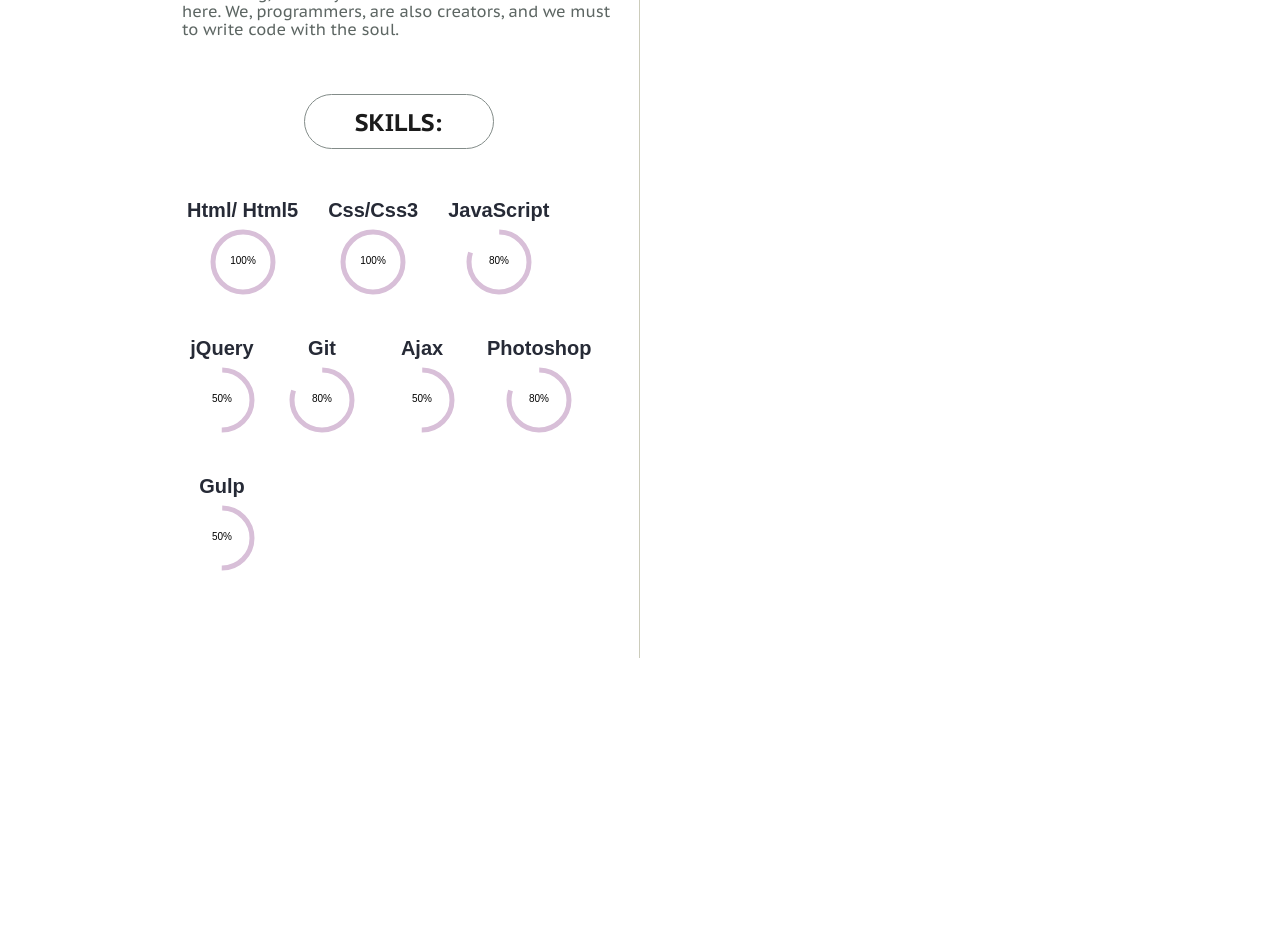
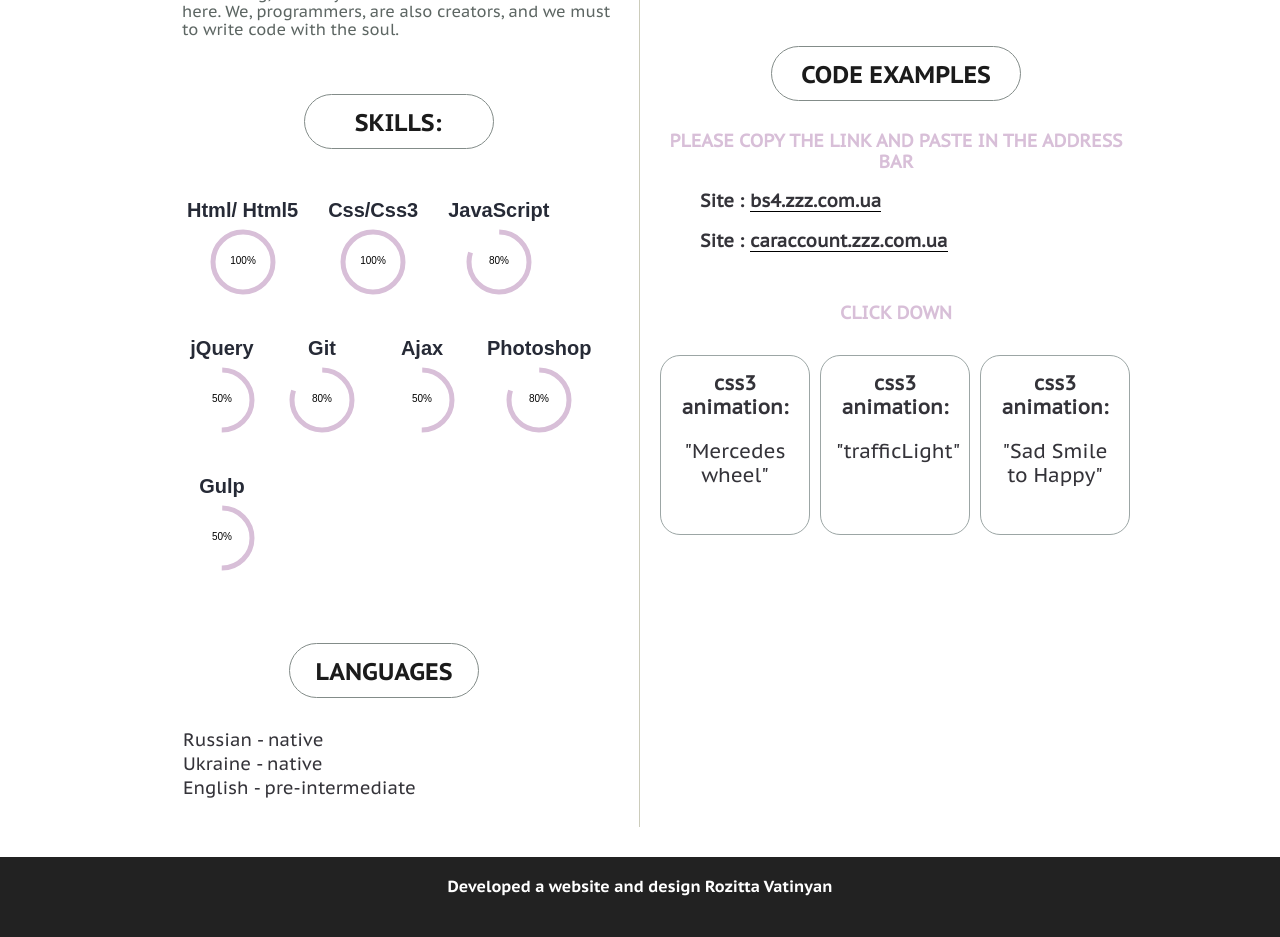
Before and after one commit to Rozitta/rsschool-2019Q1-cv, a website: page index.html in a window 1280 px wide. Shown: the part 1700-2637 px from the top of the page. Before the commit the page ends 2358 px from the top, so only its background shows below. Drawn offline with Linux system fonts and the light colour scheme; a web font is replaced by a local one.

Commit message:
feat: add examples section, languages and footer

```diff
--- a/css/style.css
+++ b/css/style.css
@@ -237,6 +237,7 @@
 /* main block*/
 main {
   min-height: 1000px;
+  padding-bottom: 30px;
 }
 
 .main {
@@ -514,9 +515,124 @@
       margin: 5px auto;
   }
 
+/* code examples */
+
+.section-examples{
+    width: 250px;
+}
+.examples-arrow{
+    font-family: "PTSansCaptionRegular", "Arial", "Helvetica", sans-serif;
+    color:#D8BFD8;
+    font-size: 1.125rem;
+    text-transform: uppercase;
+    font-weight: bold;
+    text-align: center;
+}
+.portfolio-blog{
+      padding: 0;
+      display: flex;
+      justify-content: flex-start;
+      flex-wrap: wrap;
+
+}
+.portfolio-site-block{
+    margin-bottom: 50px;
+}
+.portfolio-item{
+    list-style: none;
+    margin-bottom: 12px;
+    line-height: 24px;
+    max-width: 743px;
+   margin: 15px 5px;
+   display: block;
+   font-size: 1.25rem;
+    color: #343339;
+    font-family: "PTSansCaptionRegular", "Arial", "Helvetica", sans-serif;
+
+}
+.portfolio-site{
+    position: relative;
+    cursor: pointer;
+}
+.portfolio-site::after{
+position: absolute;
+content: '';
+bottom: 0;
+left: 0;
+width: 100%;
+height: 1px;
+background-color: #000000;
+display: block;
+}
+.portfolio-item > span{
+    text-align: center;
+    font-weight: bold;
+    margin-bottom: 20px;
+    font-size: 1.125rem;
+}
+.portfolio-item > a:hover{
+    background-color: #D8BFD8;
+    border: 1px solid #D8BFD8;
+    transition: .8s;
+}
+.portfolio-item > a{
+    text-align: center;
+    display: inline-block;
+    text-decoration: none;
+    font-size: 1.25rem;
+    color: #343339;
+    display: block;
+    width: 150px;
+    min-height: 180px;
+    position: relative;
+    border: 1px solid #9ca6a5;
+    border-radius: 20px;
+    padding: 15px;
+    display: block;
+
+    text-align: center;
+    font-family: "PTSansCaptionRegular", "Arial", "Helvetica", sans-serif;
+}
+
+.portfolio-item > a > span{
+    display: block;
+    text-align: center;
+    font-weight: bold;
+    margin-bottom: 20px;
+}
+
+/* languages */
+
+.languages-items{
+    position: relative;
+
+  max-width: 743px;
+  margin-bottom: 12px;
+
+  list-style: none;
+  font-size: 1.125rem;
+  line-height: 24px;
+  font-family: "PTSansCaptionRegular", "Arial", "Helvetica", sans-serif;
+  color: #343339;
+}
 
 
+footer{
+    background-color: #222222;
+    height: 80px;
+    width: 100%;
+}
+.footer{
 
+    font-size: 1rem;
+    font-family: "PTSansCaptionBold", "Arial", "Helvetica", sans-serif;
+    color: #ffffff;
+    text-align: center;
+    padding: 20px;
+    max-width: 1024px;
+margin: 0 auto;
+
+}
 /* styles from libs */
 .particles-js {
   position: absolute;
--- a/index.html
+++ b/index.html
@@ -26,14 +26,13 @@
                 <h1 class="profile-info">Rozitta Vatinyan</h1>
                 <div class="location-block">
                     <figure>
-                            <svg version="1.0" width="30" height="30"  xmlns="http://www.w3.org/2000/svg"
-                         viewBox="0 0 1200.000000 1200.000000"
-                            preserveAspectRatio="xMidYMid meet">
+                        <svg version="1.0" width="30" height="30" xmlns="http://www.w3.org/2000/svg"
+                            viewBox="0 0 1200.000000 1200.000000" preserveAspectRatio="xMidYMid meet">
                             <metadata>
                                 Created by potrace 1.15, written by Peter Selinger 2001-2017
                             </metadata>
-                           <g transform="translate(0.000000,1200.000000) scale(0.100000,-0.100000)"
-                           fill="#D8BFD8" stroke="none">
+                            <g transform="translate(0.000000,1200.000000) scale(0.100000,-0.100000)" fill="#D8BFD8"
+                                stroke="none">
                                 <path d="M5716 10369 c-257 -26 -545 -92 -772 -175 -281 -104 -616 -294 -854
                            -484 -135 -108 -352 -325 -460 -460 -225 -281 -412 -629 -520 -965 -141 -442
                            -177 -951 -99 -1388 62 -346 189 -698 354 -982 26 -44 59 -102 73 -130 14 -27
@@ -43,7 +42,7 @@
                            815 -160 25 -574 35 -729 19z m573 -1933 c418 -117 733 -466 801 -888 20 -124
                            8 -342 -24 -453 -104 -352 -355 -621 -690 -741 -331 -118 -680 -74 -985 123
                            -88 57 -268 246 -323 338 -220 370 -210 807 27 1170 54 83 225 251 314 310
-                           118 78 296 146 436 168 17 3 102 4 190 2 137 -2 174 -7 254 -29z"/>
+                           118 78 296 146 436 168 17 3 102 4 190 2 137 -2 174 -7 254 -29z" />
                             </g>
                         </svg>
 
@@ -137,9 +136,9 @@
                         <div class="contact-item-block">
                             <figure class="contact-list">
                                 <svg version="1.1" id="Layer_1" xmlns="http://www.w3.org/2000/svg"
-                                    xmlns:xlink="http://www.w3.org/1999/xlink" x="0" y="0" width="25" height="25" fill="#D8BFD8"
-                                    viewBox="0 0 299.997 299.997" style="enable-background:new 0 0 299.997 299.997;"
-                                    xml:space="preserve">
+                                    xmlns:xlink="http://www.w3.org/1999/xlink" x="0" y="0" width="25" height="25"
+                                    fill="#D8BFD8" viewBox="0 0 299.997 299.997"
+                                    style="enable-background:new 0 0 299.997 299.997;" xml:space="preserve">
                                     <g>
                                         <g>
                                             <path d="M149.996,0C67.157,0,0.001,67.158,0.001,149.997c0,82.837,67.156,150,149.995,150s150-67.163,150-150
@@ -289,6 +288,22 @@
                 </section>
 
 
+                <!-- section laguages -->
+
+                <!-- experience -->
+                <section class="languages">
+                    <div class="section-header">
+                        <h2>Languages</h2>
+                    </div>
+
+                    <ul class="languages-items">
+                        <li>Russian - native</li>
+                        <li>Ukraine - native</li>
+                        <li>English - pre-intermediate</li>
+
+                    </ul>
+
+                </section>
 
             </div>
 
@@ -395,14 +410,45 @@
                     </div>
                 </section>
 
+                <!-- Code examples -->
+                <section class="Code examples">
+                    <div class="section-header section-examples">
+                        <h2>Code examples</h2>
+                    </div>
+
+                    <p class="education-specialization examples-arrow">please copy the link and paste in the address bar
+                    </p>
+
+                    <ul class="portfolio-site-block">
+                        <li class="portfolio-item "> <span> Site :</span> <span
+                                class="portfolio-site">bs4.zzz.com.ua</span><span class="copy"></span></li>
+                        <li class="portfolio-item"><span>Site :</span> <span
+                                class="portfolio-site">caraccount.zzz.com.ua</span></li>
+                    </ul>
+                    <p class="education-specialization examples-arrow">click down</p>
+                    <ul class="portfolio-blog">
+
+                        <li class="portfolio-item"><a href="https://codepen.io/Rozitta/pen/gvZPPp" target="_blank">
+                                <span>css3 animation:</span>"Mercedes wheel"
+                            </a></li>
+                        <li class="portfolio-item"><a href="https://codepen.io/Rozitta/pen/yvROym" target="_blank">
+                                <span>css3 animation:</span>"trafficLight"
+                            </a></li>
+                        <li class="portfolio-item"><a href="https://codepen.io/Rozitta/pen/yvROym" target="_blank">
+                                <span>css3 animation:</span>"Sad Smile to Happy"
+                            </a></li>
+                    </ul>
 
 
+                </section>
+
             </div>
+
 
         </main>
 
     </div>
-
+    <footer><p class="footer">Developed a website and design Rozitta Vatinyan</p></footer>
 
     <script src="./libs/jquery.min.js"></script>
     <script src="./libs/particles.min.js"></script>
```
Lines whose indentation alone changed are shown as unchanged.
